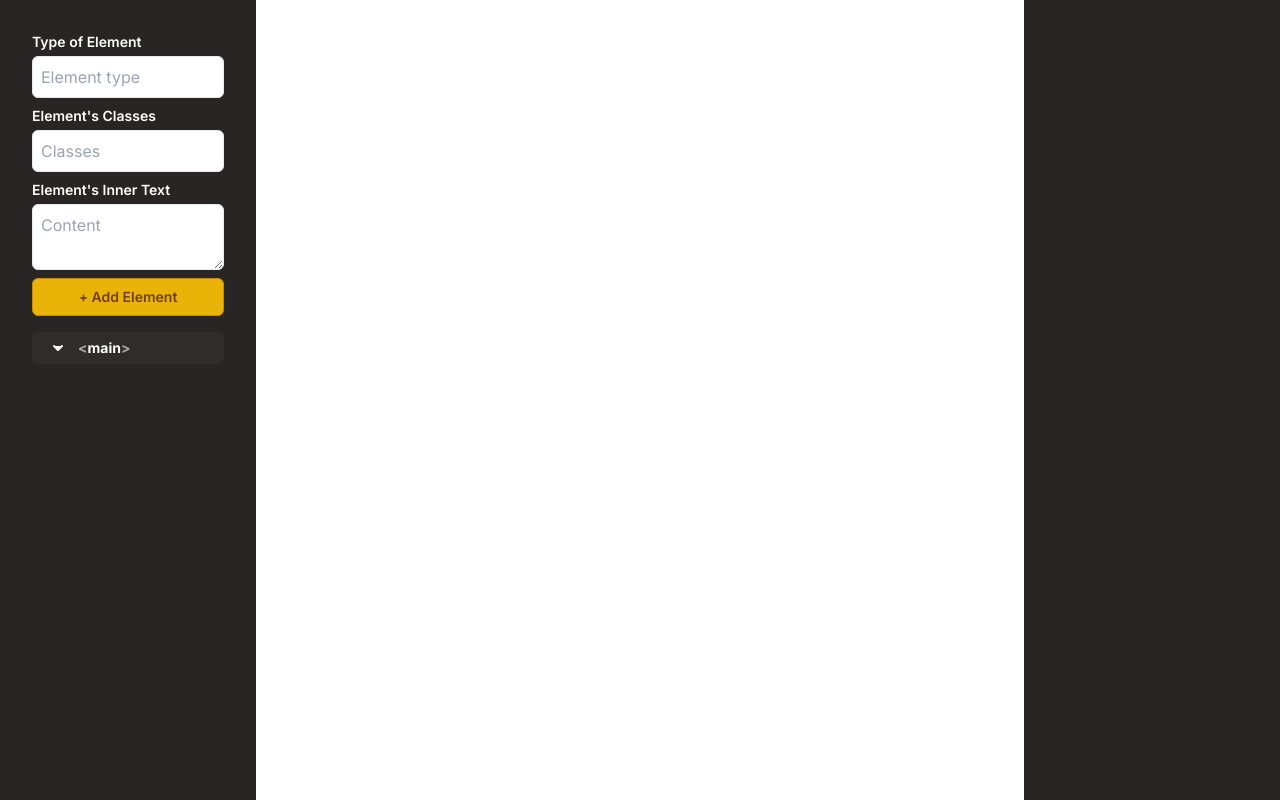
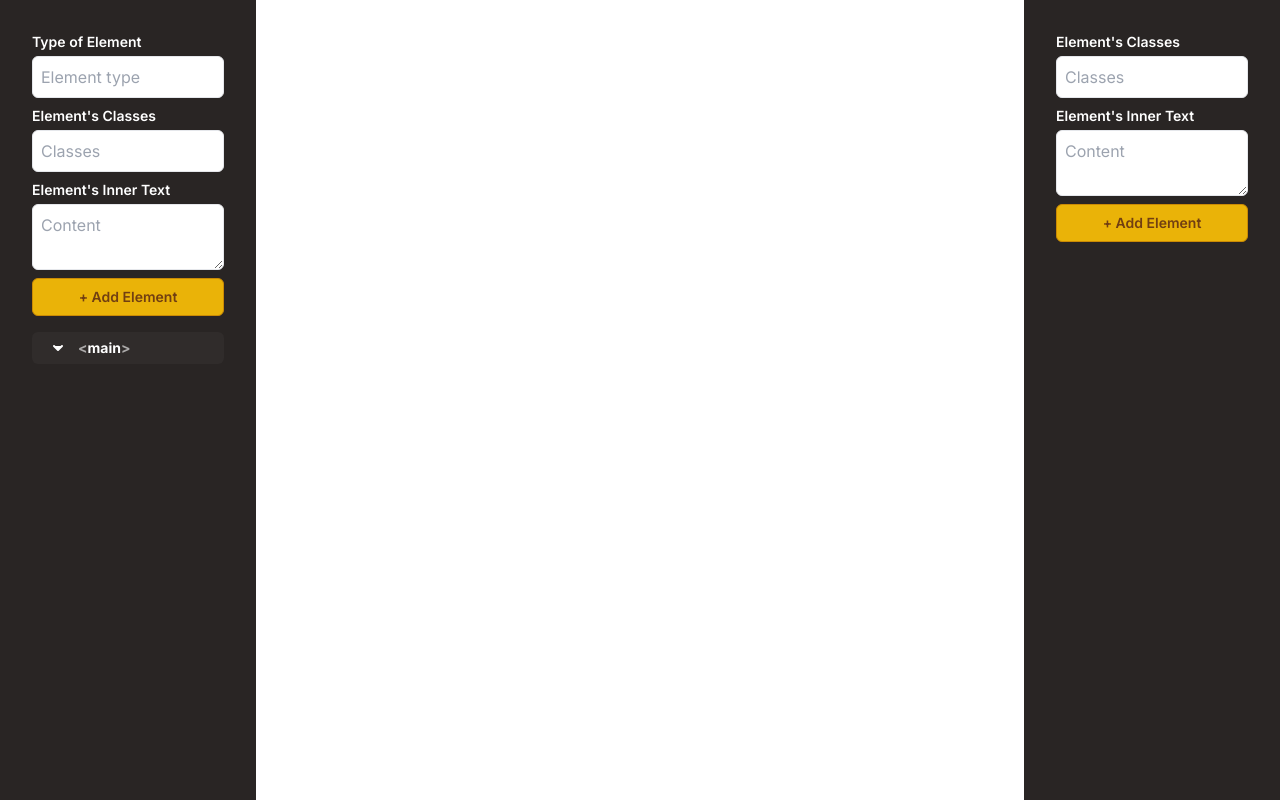
Before and after one commit to Jacques2Marais/forgeapp, a Next.js app: page / in a window 1280 px wide. Built offline with nearby package versions, Linux system fonts and the light colour scheme.

Commit message:
[ui] load initial classes into editor + change classes in iframe

```diff
--- a/src/app/components/ElementComposer.js
+++ b/src/app/components/ElementComposer.js
@@ -1,7 +1,8 @@
 'use client';
 
 import { ChevronRight } from 'lucide-react';
-import { useEffect, useRef, useState, useReducer } from 'react';
+import { useEffect, useRef, useState, useReducer, useContext } from 'react';
+import { ElementContext } from './ElementContext';
 
 function containsSelected(dataArray) {
     for (const item of dataArray) {
@@ -75,6 +76,9 @@ function Tree({ data, isParent = false, onSelect = (index) => {}, level = 0 }) {
 }
 
 export default function ElementComposer({ frameRef = useRef(null) }) {
+    // context of current element
+    const elementContext = useContext(ElementContext);
+
     // refs to inputs
     const elementTypeInput = useRef(null);
     const elementContentInput = useRef(null);
@@ -134,14 +138,20 @@ export default function ElementComposer({ frameRef = useRef(null) }) {
         // update physical view of tree
         setTreeView(structuredClone(tree.current));
 
+        // get the entered class name
+        const className = elementClassInput.current.value;
+
         // post message of action to iframe
         frameRef.current.contentWindow.postMessage({
             type: 'create-element',
             element: elementTypeInput.current.value,
             content: elementContentInput.current.value,
-            classes: elementClassInput.current.value,
+            classes: className,
             index: elementIndex.current++
         });
+
+        // set context of initial classes
+        elementContext.setInitialClasses(className.split(" "));
 
         // clear values and focus on type input
         elementTypeInput.current.value = '';
--- /dev/null
+++ b/src/app/components/ElementContext.js
@@ -0,0 +1,24 @@
+'use client';
+
+import { createContext, useState } from 'react';
+
+export const ElementContext = createContext({
+    classes: [],
+    setClasses: () => { },
+
+    initialClasses: [],
+    setInitialClasses: () => { }
+});
+
+
+export function ElementContextProvider({ children }) {
+    const [classes, setClasses] = useState([]);
+    const [initialClasses, setInitialClasses] = useState([]);
+    const value = { classes, setClasses, initialClasses, setInitialClasses };
+
+    return (
+        <ElementContext.Provider value={value}>
+            {children}
+        </ElementContext.Provider>
+    )
+}
--- a/src/app/components/ElementEditor.js
+++ b/src/app/components/ElementEditor.js
@@ -1,7 +1,42 @@
+'use client';
+
+import { useContext, useEffect } from "react";
+import { ElementContext } from "./ElementContext";
+import { classNameToArray } from "@/lib/element-utils";
+
 export default function ElementEditor({ frameRef = useRef(null) }) {
+    // context of current element
+    const elementContext = useContext(ElementContext);
+
+    useEffect(() => {
+        elementContext.setClasses(elementContext.initialClasses);
+    }, [elementContext.initialClasses]);
+
+    function updateClasses(event) {
+        const value = event.target.value;
+        const classes = classNameToArray(value);
+        elementContext.setClasses(classes);
+
+        // post message of class update to iframe
+        frameRef.current.contentWindow.postMessage({
+            type: 'update-element',
+            className: value
+        });
+    }
+
     return (
         <div className="editor">
-
+            <form className='editor-form'>
+                <div className='input-group'>
+                    <label htmlFor="elementClasses">Element's Classes</label>
+                    <input placeholder='Classes' id='elementClasses' value={elementContext.classes.join(' ')} onChange={updateClasses} />
+                </div>
+                <div className='input-group'>
+                    <label htmlFor="elementContent">Element's Inner Text</label>
+                    <textarea placeholder='Content' id='elementContent'></textarea>
+                </div>
+                <button type="submit">+ Add Element</button>
+            </form>
         </div>
     )
 }
--- a/src/app/globals.css
+++ b/src/app/globals.css
@@ -18,10 +18,8 @@
         @apply p-8;
         @apply bg-stone-800;
         @apply h-screen;
-    }
 
-    .composer {
-        .composer-form {
+        form {
             @apply flex flex-col gap-2;
 
             label {
@@ -35,13 +33,13 @@
             }
         }
 
+
+    }
+
+    .composer {
         .element-tree {
             @apply text-white;
             @apply mt-4;
-
-            ul:not(:first-child) {
-                /* @apply pl-4; */
-            }
 
             li {
                 @apply my-1 pl-3;
--- a/src/app/page.js
+++ b/src/app/page.js
@@ -3,12 +3,14 @@
 import { useRef } from 'react'
 import ElementComposer from './components/ElementComposer';
 import ElementEditor from './components/ElementEditor';
+import { ElementContextProvider } from './components/ElementContext';
 
 export default function Home() {
     const frameRef = useRef(null);
 
     return (
         <main className='flex'>
+            <ElementContextProvider>
                 <div className='w-1/5'>
                     <ElementComposer frameRef={frameRef} />
                 </div>
@@ -18,6 +20,7 @@ export default function Home() {
                 <div className='w-1/5'>
                     <ElementEditor frameRef={frameRef} />
                 </div>
+            </ElementContextProvider>
         </main>
     )
 }
--- /dev/null
+++ b/src/lib/element-utils.js
@@ -0,0 +1,4 @@
+// given certain classname as a string, convert to array
+export function classNameToArray(className) {
+    return className.split(/\s+/g);
+}
--- a/src/lib/logic.js
+++ b/src/lib/logic.js
@@ -37,6 +37,12 @@ export default function logic(currentElement, data, root) {
     // return element that has given forge-index (to select it)
     } else if (data.type == "select-element") {
         return getElementByIndex(root, data.index);
+    } else if (data.type == "update-element") {
+        if (typeof data.className === 'string') {
+            currentElement.className = data.className;
+        }
+
+        return currentElement;
     }
 }
 
```
Also changed, not shown: src/lib/elements.js (deleted, +0 -7 lines). Lines whose indentation alone changed are shown as unchanged.
